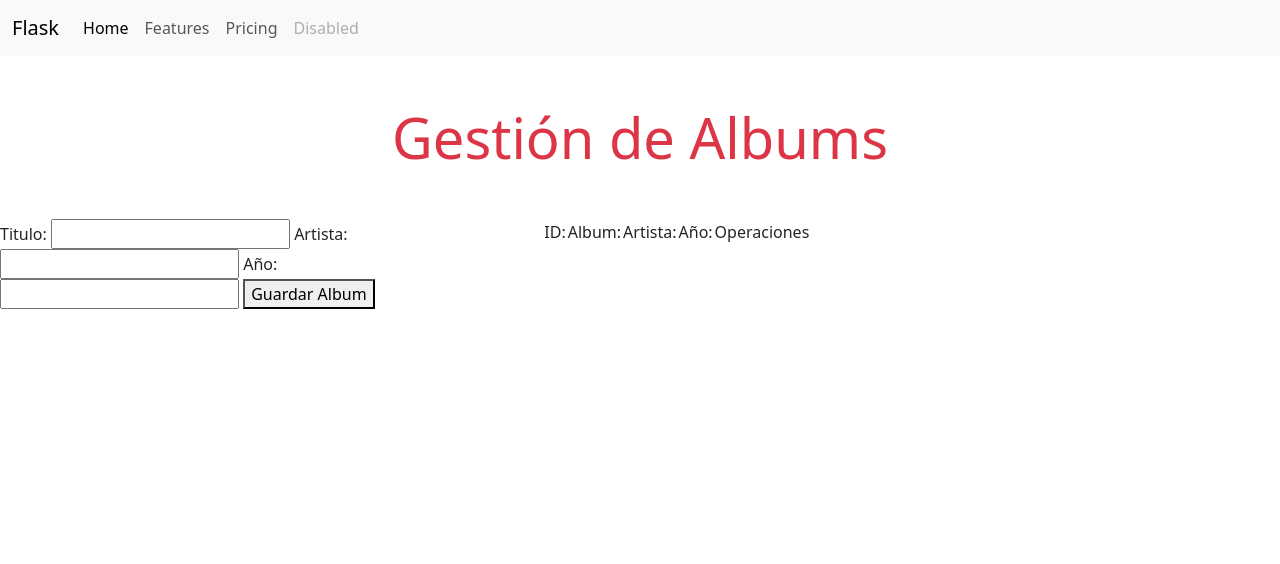
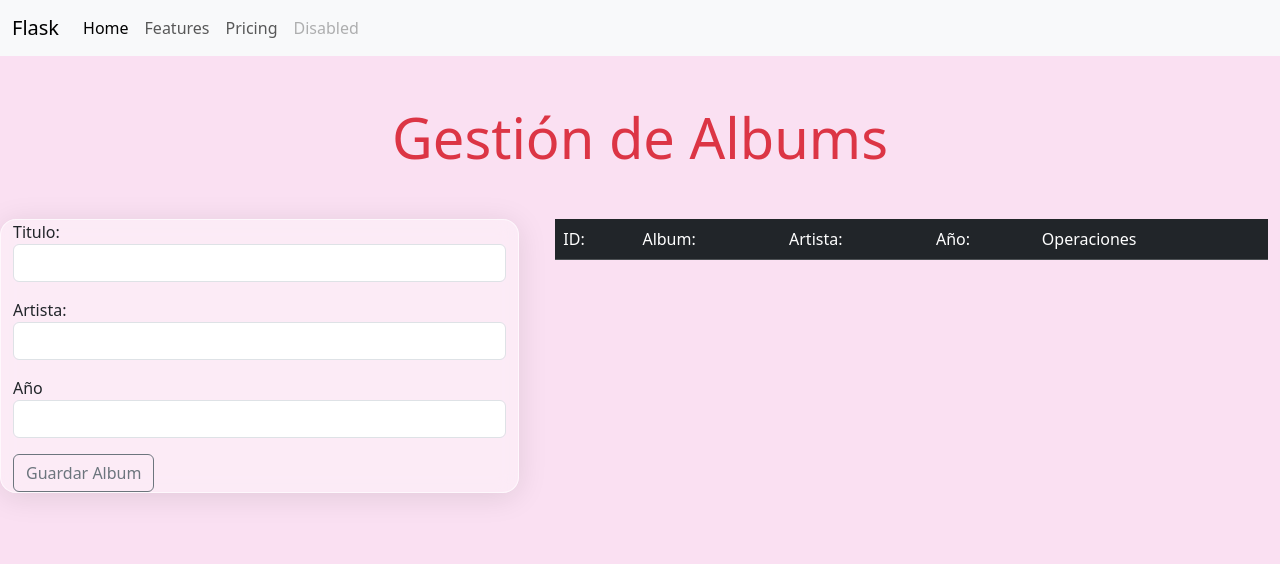
Before and after one commit to Mane-ops/POO195, a Flask app: page / in a window 1280 px wide. Shown: the top 564 px of the page. Run offline with Flask 3, Linux system fonts and the light colour scheme; data that the repository does not hold is empty; some libraries are stand-ins or nearby versions.

Commit message:
Practica 13 finalizada

```diff
--- a/CRUD_Albums/Templates/index.html
+++ b/CRUD_Albums/Templates/index.html
@@ -6,10 +6,18 @@
     {% with msj= get_flashed_messages() %}
     {% if msj %}
     {% for mensaje in msj %}
-        <div class="alert alert-warning alert-dismissible fade show" role="alert">
+        <!-- <div class="alert alert-warning alert-dismissible fade show" role="alert">
             <strong>{{ mensaje }}</strong>
             <button type="button" class="btn-close" data-bs-dismiss="alert" aria-label="Close"></button>
-          </div>
+          </div> -->
+
+          <script>
+            Swal.fire({
+                title: "Correcto",
+                text: "Album guardado correctamente",
+                icon: "success"
+              });
+          </script>
 
     {% endfor %}
     {% endif %}
@@ -20,25 +28,42 @@
     <div class="row">
         <div class="col-md-5">
 
-            <form action="/guardarAlbum" method="post">
+            <div class="container" style="background: rgba(255, 255, 255, 0.35);
+            border-radius: 16px;
+            box-shadow: 0 4px 30px rgba(0, 0, 0, 0.1);
+            backdrop-filter: blur(10px);
+            -webkit-backdrop-filter: blur(10px);
+            border: 1px solid rgba(255, 255, 255, 0.65);">
+                <form action="/guardarAlbum" method="post">
 
-                <label>Titulo:</label>
-                <input type="text" name="txtTitulo">
 
-                <label>Artista:</label>
-                <input type="text" name="txtArtista">
 
-                <label>Año:</label>
-                <input type="number" name="txtAnio">
+                    <div class="mb-3">
+                        <label >Titulo:</label>
+                        <input type="text" name="txtTitulo" class="form-control">
+                    </div>
 
-                <button type="submit">Guardar Album</button>
+                    <div class="mb-3">
+                        <label >Artista:</label>
+                        <input type="text" name="txtArtista" class="form-control">
+                    </div>
 
-            </form>
+                    <div class="mb-3">
+                        <label >Año</label>
+                        <input type="number" name="txtAnio" class="form-control">
+                    </div>
+
+                    <button type="submit" class="btn btn-outline-secondary">Guardar Album</button>
+
+                </form>
+
+                </div>
 
         </div>
 
         <div class="col-md-7">
-            <table>
+            <div class="container">
+            <table class="table table-dark">
                 <thead>
                     <tr>
                         <td>ID:</td>
@@ -56,13 +81,16 @@
                         <td>{{ album.1 }}</td>
                         <td>{{ album.2 }}</td>
                         <td>{{ album.3 }}</td>
-                        <td> <a href="/editar/{{ album.0 }}"> Editar </a></td>
-                        <td><a onclick="deleteA('{{ album.0 }}')" href="javascript:void(0);">Borrar</a></td>
+                        <td> <a href="/editar/{{ album.0 }}" class="btn btn-warning"> Editar </a>
+                            <a onclick="deleteA('{{ album.0 }}')" href="javascript:void(0);" class="btn btn-danger">Borrar</a>
+                        </td>
+                        <!-- <td><a onclick="deleteA('{{ album.0 }}')" href="javascript:void(0);">Borrar</a></td> -->
                     </tr>
                     {% endfor %}
                 </tbody>
             </table>
         </div>
+    </div>
 
     </div>
 
--- a/CRUD_Albums/Templates/plantilla.html
+++ b/CRUD_Albums/Templates/plantilla.html
@@ -5,6 +5,8 @@
     <meta name="viewport" content="width=device-width, initial-scale=1.0">
     <link href="https://cdn.jsdelivr.net/npm/bootstrap@5.3.3/dist/css/bootstrap.min.css" rel="stylesheet" integrity="sha384-QWTKZyjpPEjISv5WaRU9OFeRpok6YctnYmDr5pNlyT2bRjXh0JMhjY6hW+ALEwIH" crossorigin="anonymous">
     <title>CRUD FLASK</title>
+    <link rel="stylesheet" href="{{ url_for('static', filename='css/main.css') }}">
+    <script src="https://cdn.jsdelivr.net/npm/sweetalert2@11"></script>
 
 
 </head>
--- a/CRUD_Albums/app.py
+++ b/CRUD_Albums/app.py
@@ -65,7 +65,7 @@ def editarAlbum(id):
 @app.route('/eliminarAlbum/<id>')
 def delete(id):
     cursor = mysql.connection.cursor()
-    cursor.execute('delete from albums where idAlbum= %s',(id))
+    cursor.execute('delete from albums where idAlbum= %s',[id])
     mysql.connection.commit()
     return redirect(url_for('index'))
 
--- /dev/null
+++ b/CRUD_Albums/static/css/main.css
@@ -0,0 +1,3 @@
+body{
+    background-color: #FAE0F2;
+}
```
